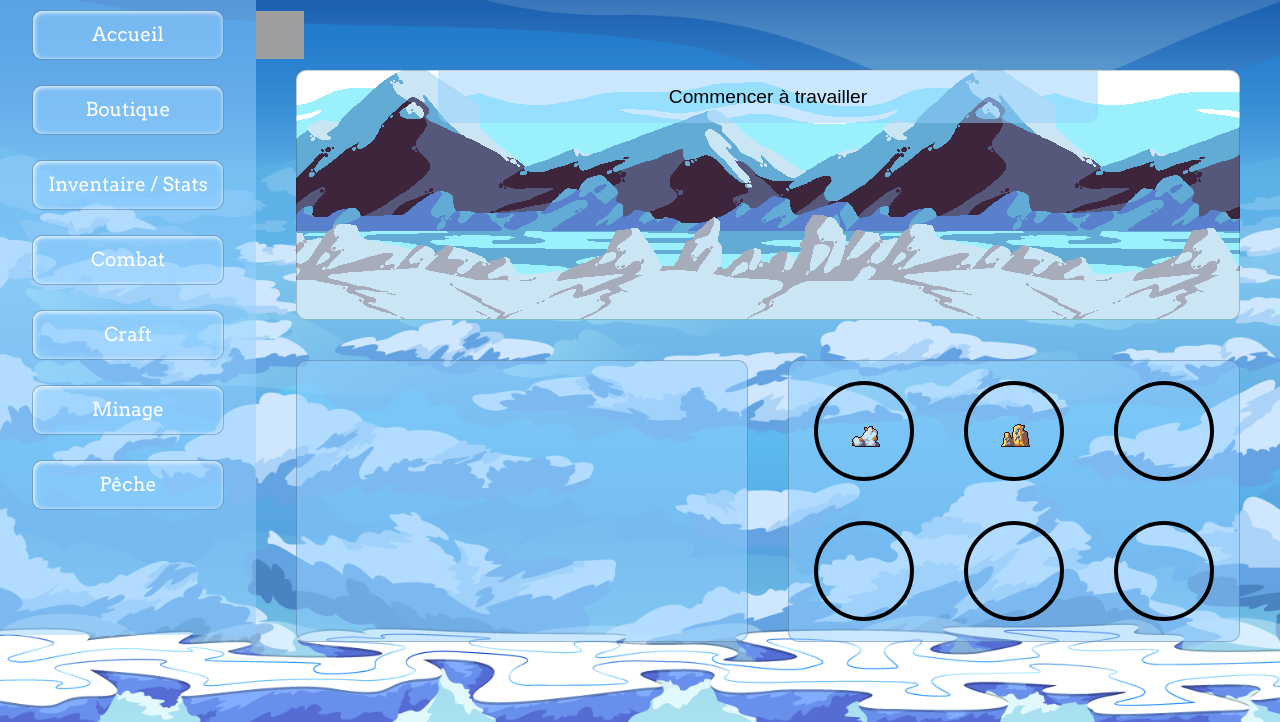
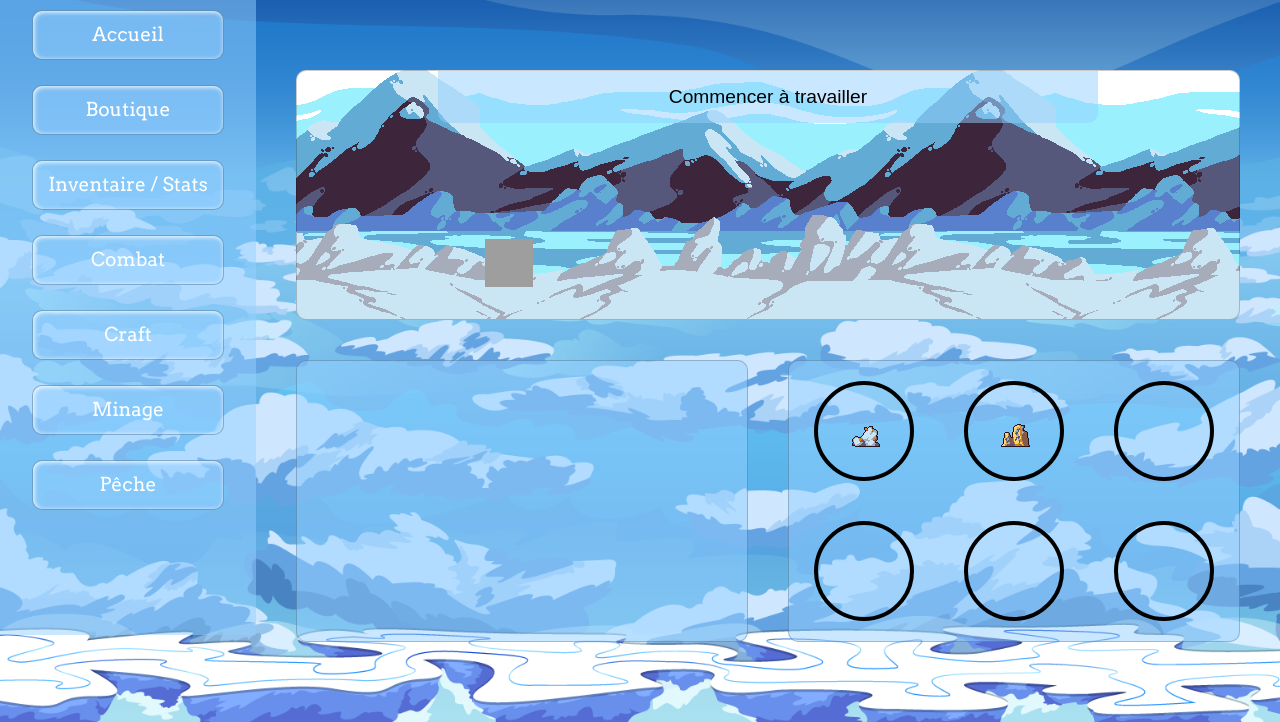
Before and after one commit to jct82/idle_RPG, a React app in the folder Front/: page /jobs/mining in a window 1280 px wide. Shown: the part 165-887 px from the top of the page. Built offline with nearby package versions, Linux system fonts and the light colour scheme; grey boxes are pictures that could not be loaded.

Commit message:
details front

```diff
--- a/Front/src/components/Home/index.js
+++ b/Front/src/components/Home/index.js
@@ -9,7 +9,7 @@ export default function Home() {
     <div className="home">
       <div className="video-wrapper">
         <div className="video">
-          <iframe width="560" height="315" src="https://www.youtube.com/embed/JNl1_hRwpXE" title="YouTube video player" allowFullScreen />
+          <iframe src="https://www.youtube.com/embed/JNl1_hRwpXE" title="YouTube video player" allowFullScreen />
         </div>
       </div>
       <div className="slider">
--- a/Front/src/components/Job/style.scss
+++ b/Front/src/components/Job/style.scss
@@ -12,6 +12,7 @@
     justify-content: space-between;
   }
   &Main {
+    position: relative;
     flex-basis: 100%;
     height: 250px;
     margin-bottom: 40px;
@@ -43,7 +44,7 @@
     height: 48px;
     // border: 1px #f0f solid;
     position: absolute;
-    top: 22%;
+    bottom: 13%;
     left: 20%;
     z-index: 2;
   }
```
